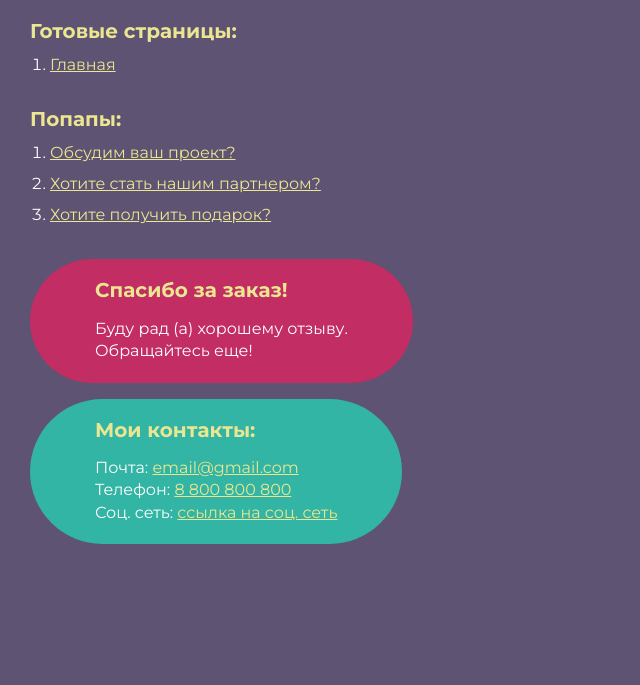
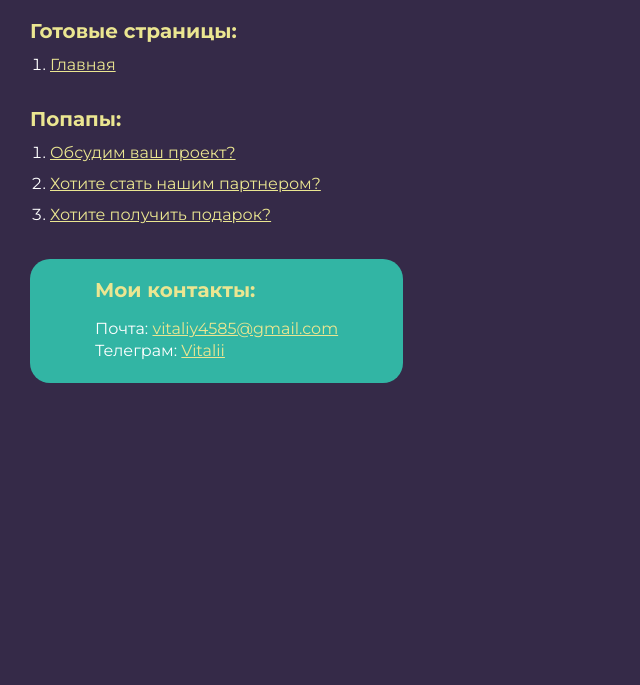
Before and after one commit to Iamlovi/Ringo, a plain HTML site: page index.html in a window 1280 px wide. Shown: the part 115-800 px from the top of the page, without its empty margins (0-640 px from the left). Drawn offline with Linux system fonts and the light colour scheme.

Commit message:
Update index.html

```diff
--- a/index.html
+++ b/index.html
@@ -23,16 +23,10 @@
 			<li><a target="_blank" href="home.html#popup-partners">Хотите стать нашим партнером?</a></li>
 			<li><a target="_blank" href="home.html#popup-gifts">Хотите получить подарок?</a></li>
 		</ol>
-		<div class="rootpage__tnx">
-			<h2>Спасибо за заказ!</h2>
-			<p>Буду рад (а) хорошему отзыву.</p>
-			<p>Обращайтесь еще!</p>
-		</div>
 		<div class="rootpage__contacts">
 			<h2>Мои контакты:</h2>
-			<p>Почта: <a href="mailto:email@gmail.com">email@gmail.com</a></p>
-			<p>Телефон: <a href="tel:8800800800">8 800 800 800</a></p>
-			<p>Соц. сеть: <a href="">ссылка на соц. сеть</a></p>
+			<p>Почта: <a href="mailto:vitaliy4585@gmail.com">vitaliy4585@gmail.com</a></p>
+			<p>Телеграм: <a href="https://t.me/iam_lovi">Vitalii</a></p>
 		</div>
 	</div>
 </body>
@@ -57,7 +51,7 @@
 		min-width: 320px;
 		width: 100%;
 		color: #fff;
-		background-color: #5e5373;
+		background-color: #352a48;
 	}
 
 	body {
@@ -109,7 +103,7 @@
 	}
 
 	h1 {
-		color: #ebe691;
+		color: #32b5a4;
 		font-size: 2.5rem;
 		margin: 0px 0px 1.25rem 0px;
 	}
@@ -147,17 +141,15 @@
 		margin: 0px 0px 15px 0px;
 	}
 
-	.rootpage__contacts,
-	.rootpage__tnx {
-		border-radius: 200px;
+	.rootpage__contacts {
+		border-radius: 20px;
 		padding: 20px 65px;
 		line-height: 140%;
 	}
 
 	@media (max-width: 767px) {
 
-		.rootpage__contacts,
-		.rootpage__tnx {
+		.rootpage__contacts {
 			border-radius: 40px;
 			padding: 20px;
 		}
@@ -171,11 +163,6 @@
 	.rootpage__contacts a {
 		color: #ebe691;
 	}
-
-	.rootpage__tnx {
-		background: #c22d63;
-		margin: 0px 0px 1rem 0px;
-	}
 </style>
 
 </html>
```
